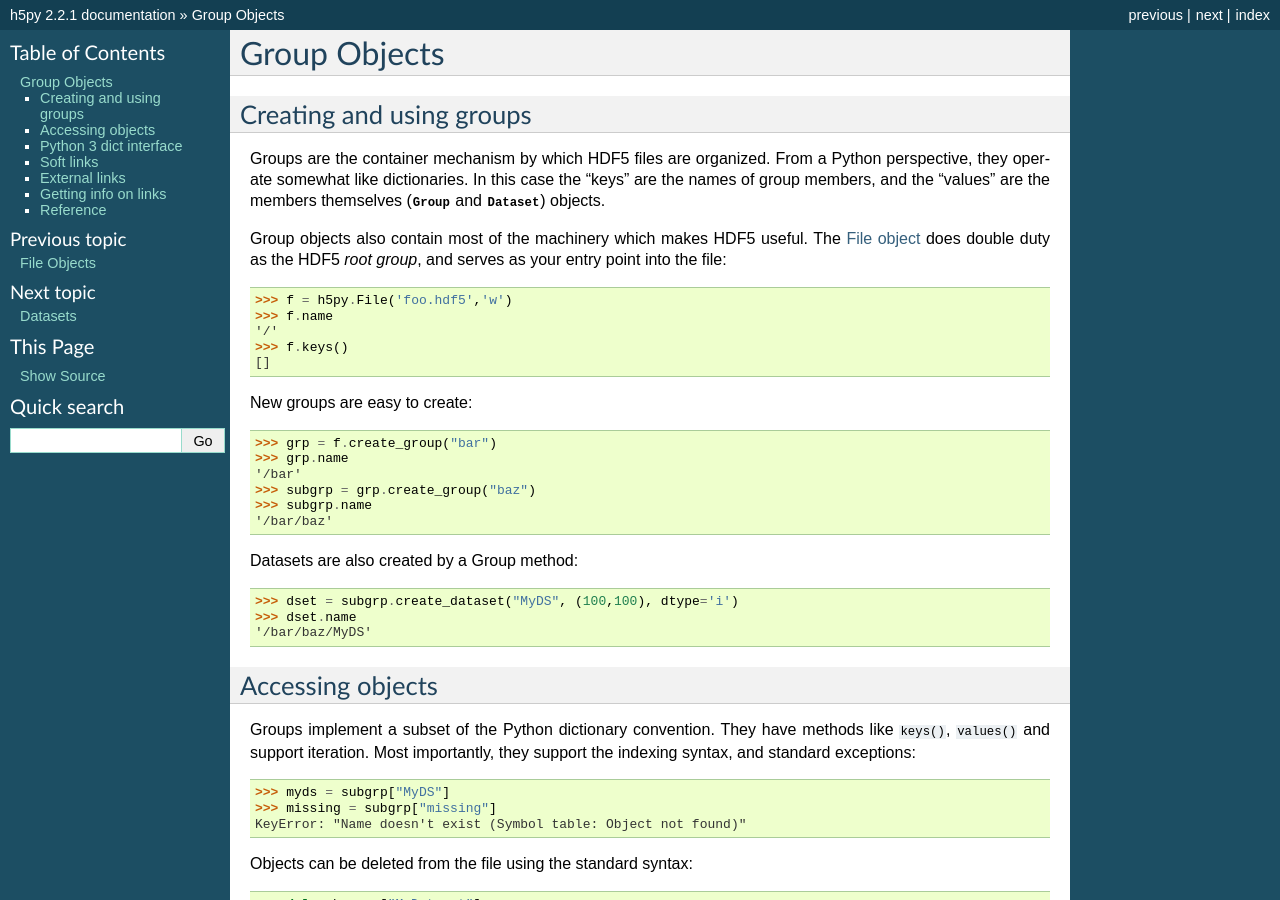
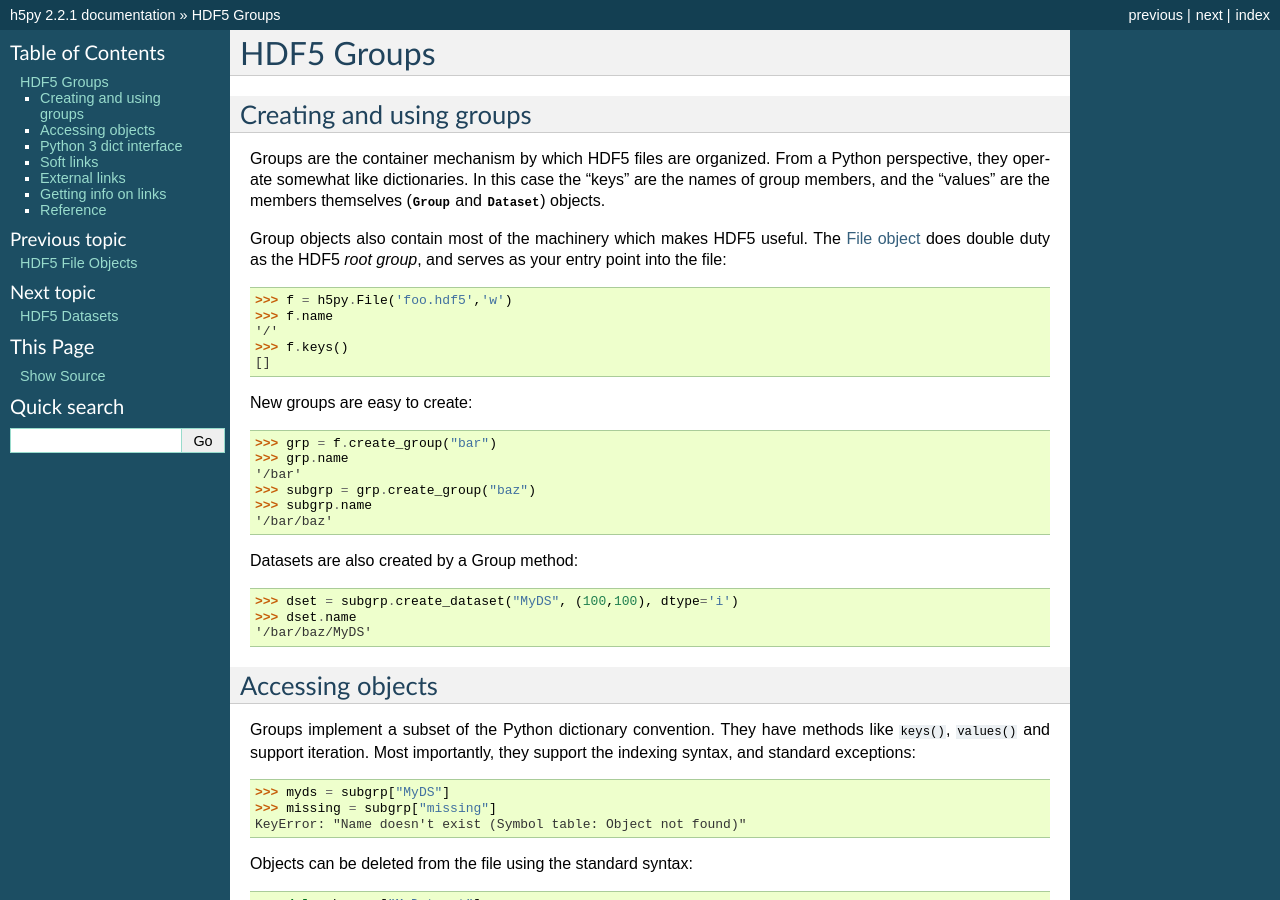
Before and after one commit to zhongxing-2/h5py, a Sphinx documentation site: the page built from docs/high/group.rst, in a window 1280 px wide and 900 px high. Built offline with Sphinx 7.4.7, drawn with Linux system fonts in a browser that asks for light colours; some of the changed text lies outside the part shown.

Commit message:
Fix incorrect header levels

```diff
--- a/docs/high/attr.rst
+++ b/docs/high/attr.rst
@@ -1,8 +1,8 @@
 .. _attributes:
 
-==========
-Attributes
-==========
+
+HDF5 Attributes
+===============
 
 Groups and datasets can have small bits of named information attached to them.
 This is the official way to store metadata in HDF5.  Each of these objects
--- a/docs/high/dataset.rst
+++ b/docs/high/dataset.rst
@@ -1,8 +1,8 @@
 .. _datasets:
 
-========
-Datasets
-========
+
+HDF5 Datasets
+=============
 
 Datasets are very similar to NumPy arrays.  They are homogenous collections of
 data elements, with an immutable datatype and (hyper)rectangular shape.
--- a/docs/high/dims.rst
+++ b/docs/high/dims.rst
@@ -1,8 +1,8 @@
 .. _dimensionscales:
 
-================
-Dimension Scales
-================
+
+HDF5 Dimension Scales
+=====================
 
 Datasets are multidimensional arrays. HDF5 provides support for labeling the
 dimensions and associating one or "dimension scales" with each dimension. A
--- a/docs/high/file.rst
+++ b/docs/high/file.rst
@@ -1,8 +1,8 @@
 .. _hlfile:
 
-============
-File Objects
-============
+
+HDF5 File Objects
+=================
 
 Opening & creating files
 ------------------------
--- a/docs/high/group.rst
+++ b/docs/high/group.rst
@@ -1,8 +1,8 @@
 .. _groups:
 
-=============
-Group Objects
-=============
+
+HDF5 Groups
+===========
 
 Creating and using groups
 -------------------------
--- a/docs/high/index.rst
+++ b/docs/high/index.rst
@@ -1,6 +1,6 @@
-********************
+
 High-Level Reference
-********************
+====================
 
 The "high-level interface" (as distinct from the large, C-like API that talks
 directly to HDF5) is how most users will interact with h5py.  It consists of
```
